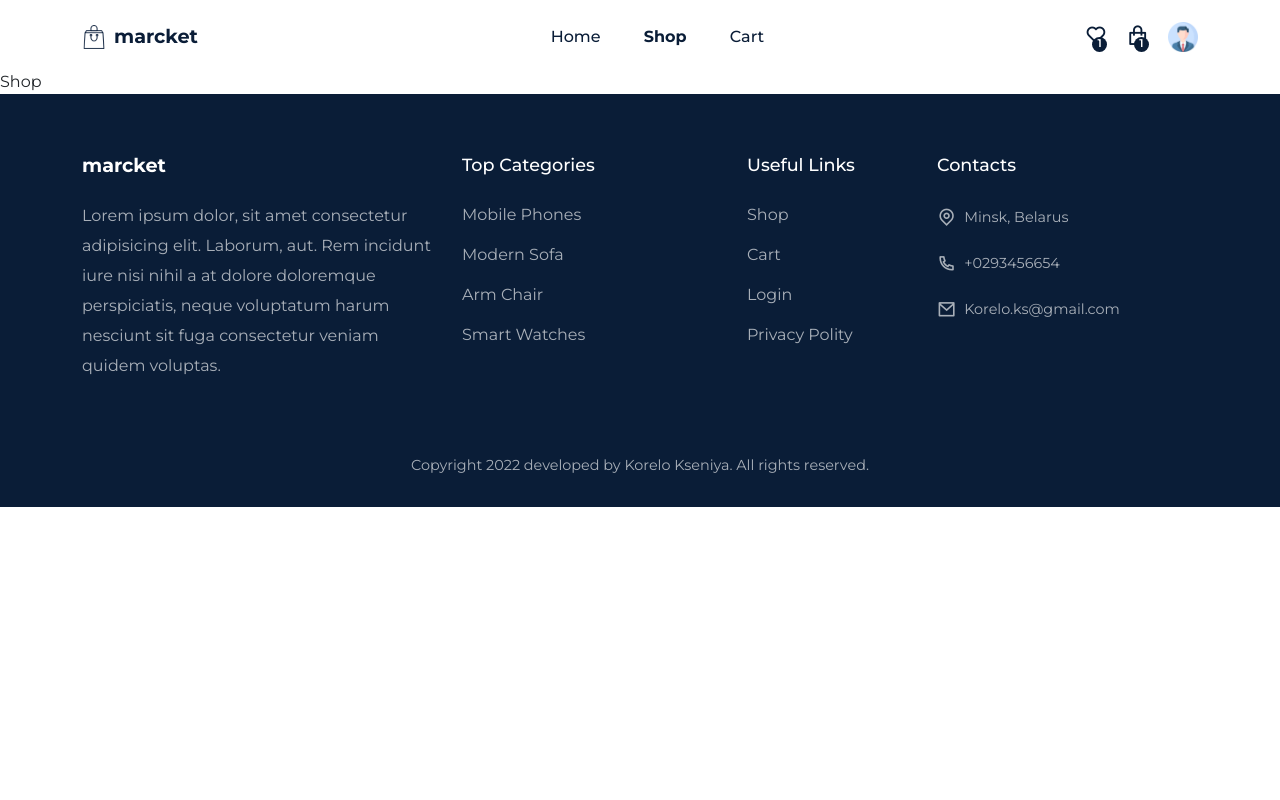
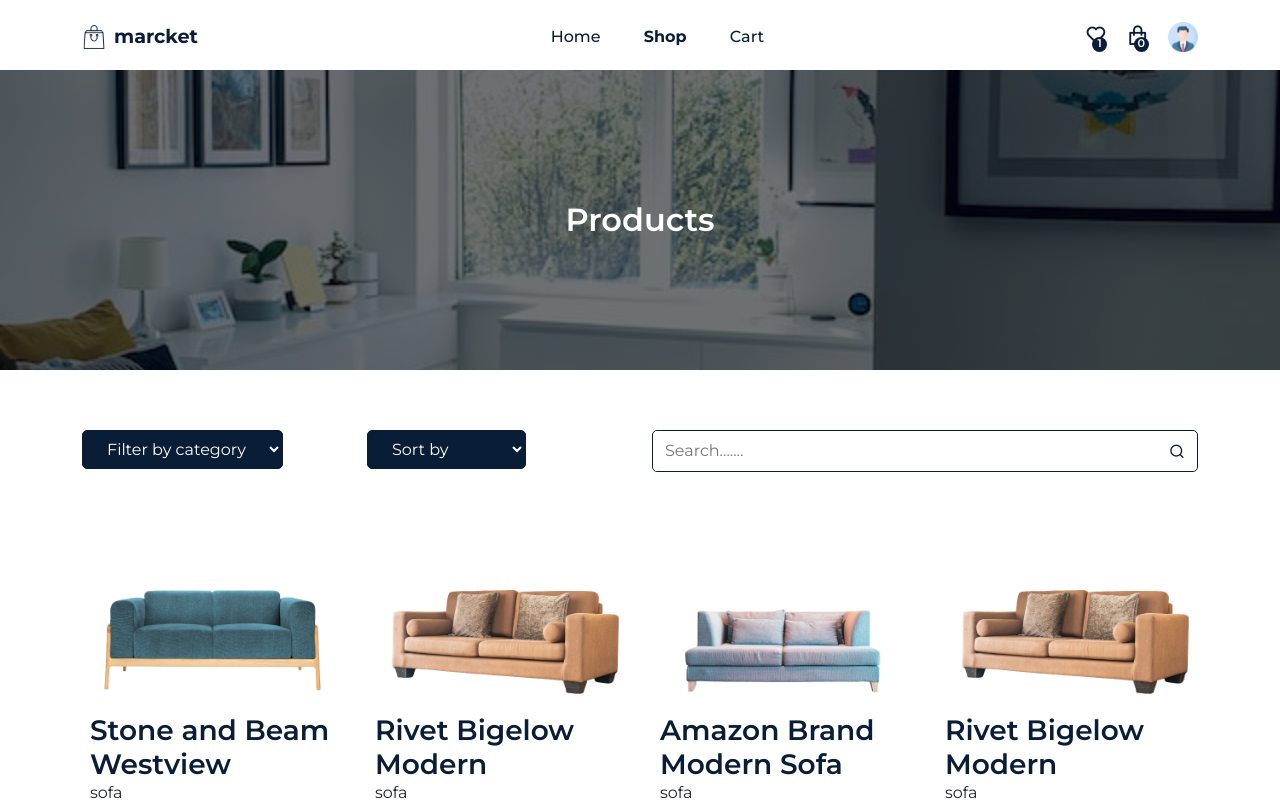
Before and after one commit to Ksushe4ka/Course-project2, a React (Create React App) app in the folder market/: page /shop in a window 1280 px wide. Shown: the top 800 px of the page. Built offline with nearby package versions, Linux system fonts and the light colour scheme.

Commit message:
change 14

```diff
--- a/market/src/components/Header/Header.jsx
+++ b/market/src/components/Header/Header.jsx
@@ -1,10 +1,15 @@
 import React, { useRef, useEffect } from "react";
+
+import { NavLink } from "react-router-dom";
 import "./header.css";
+
 import { motion } from "framer-motion";
-import { NavLink } from "react-router-dom";
-import { Container, Row } from "reactstrap";
+
 import logo from "../../assets/images/eco-logo.png";
 import userIcon from "../../assets/images/user-icon.png";
+
+import { Container, Row } from "reactstrap";
+import { useSelector } from "react-redux";
 
 const nav__links = [
   {
@@ -23,6 +28,7 @@
 
 const Header = () => {
   const headerRef = useRef(null);
+  const totalQuantity = useSelector((state) => state.cart.totalQuantity);
 
   const menuRef = useRef(null);
 
@@ -81,7 +87,7 @@
               </span>
               <span className="cart__icon">
                 <i class="ri-shopping-bag-line"></i>
-                <span className="badge">1</span>
+                <span className="badge">{totalQuantity}</span>
               </span>
               <span>
                 <motion.img whileTap={{ scale: 1.2 }} src={userIcon} alt="" />
--- /dev/null
+++ b/market/src/components/UI/CommonSection.jsx
@@ -0,0 +1,15 @@
+import React from "react";
+import { Container } from "reactstrap";
+import "../../styles/common-section.css";
+
+const CommonSection = ({ title }) => {
+  return (
+    <section className="common__section">
+      <Container className="text-center">
+        <h1>{title}</h1>
+      </Container>
+    </section>
+  );
+};
+
+export default CommonSection;
--- a/market/src/pages/BookDetails.jsx
+++ b/market/src/pages/BookDetails.jsx
@@ -1,7 +1,119 @@
-import React from "react";
+import React, { useState } from "react";
+import { Container, Row, Col } from "reactstrap";
+import { useParams } from "react-router-dom";
+import products from "./../assets/data/products";
+import Helmet from "./../components/Helmet/Helmet";
+import CommonSection from "./../components/UI/CommonSection";
+import "../styles/product-details.css";
+import { motion } from "framer-motion";
 
 const BookDetails = () => {
-  return <div>BookDetails</div>;
+  const [tab, setTab] = useState("desc");
+  const { id } = useParams();
+  const product = products.find((item) => item.id === id);
+
+  const {
+    imgUrl,
+    productName,
+    price,
+    avgRating,
+    reviews,
+    description,
+    shortDesc,
+  } = product;
+
+  return (
+    <Helmet title={productName}>
+      <CommonSection title={productName} />
+      <section className="pt-0">
+        <Container>
+          <Row>
+            <Col lg="6">
+              <img src={imgUrl} alt="" />
+            </Col>
+
+            <Col lg="6">
+              <div className="product__details">
+                <h2>{productName}</h2>
+                <div className="product__rating d-flex align-items-center gap-5 mb-3">
+                  <div>
+                    <span>
+                      <i class="ri-star-s-fill"></i>
+                    </span>
+                    <span>
+                      <i class="ri-star-s-fill"></i>
+                    </span>
+                    <span>
+                      <i class="ri-star-s-fill"></i>
+                    </span>
+                    <span>
+                      <i class="ri-star-s-fill"></i>
+                    </span>
+                    <span>
+                      <i class="ri-star-half-s-line"></i>
+                    </span>
+                  </div>
+
+                  <p>
+                    ( <span>{avgRating}</span> ratings)
+                  </p>
+                </div>
+
+                <span className="product__price">${price}</span>
+                <p className="mt-3">{shortDesc}</p>
+
+                <motion.button whileTap={{ scale: 1.2 }} className="buy__btn">
+                  Add to cart
+                </motion.button>
+              </div>
+            </Col>
+          </Row>
+        </Container>
+      </section>
+
+      <section>
+        <Container>
+          <Row>
+            <Col lg="12">
+              <div className="tab__wrapper d-flex align-items-center gap-5">
+                <h6
+                  className={`${tab === "desc" ? "active__tab" : " "}`}
+                  onClick={() => setTab("desc")}
+                >
+                  Description
+                </h6>
+                <h6
+                  className={`${tab === "rev" ? "active__tab" : " "}`}
+                  onClick={() => setTab("rev")}
+                >
+                  Reviews ({reviews.length})
+                </h6>
+              </div>
+
+              {tab === "desc" ? (
+                <div className="tab__content mt-5">
+                  <p>{description}</p>
+                </div>
+              ) : (
+                <div className="product__review mt-5">
+                  <div className="review__wrapper">
+                    <ul>
+                      {reviews?.map((item, index) => (
+                        <li kew={index}>
+                          <span>{item.rating} (rating)</span>
+                          <p>{item.text}</p>
+                        </li>
+                      ))}
+                    </ul>
+                  </div>
+                </div>
+              )}
+            </Col>
+          </Row>
+        </Container>
+      </section>
+    </Helmet>
+  );
 };
 
 export default BookDetails;
--- a/market/src/pages/Shop.jsx
+++ b/market/src/pages/Shop.jsx
@@ -1,11 +1,121 @@
-import React from 'react'
+import React, { useState } from "react";
+
+import CommonSection from "../components/UI/CommonSection";
+import Helmet from "./../components/Helmet/Helmet";
+import { Container, Row, Col } from "reactstrap";
+
+import "../styles/shop.css";
+
+import products from "./../assets/data/products";
+import ProductsList from "./../components/UI/ProductsList";
 
 const Shop = () => {
+  const [productsData, setProductsData] = useState(products);
+
+  const handleFilter = (e) => {
+    const filterValue = e.target.value;
+    if (filterValue === "sofa") {
+      const filteredProducts = products.filter(
+        (item) => item.category === "sofa"
+      );
+      setProductsData(filteredProducts);
+    }
+
+    if (filterValue === "mobile") {
+      const filteredProducts = products.filter(
+        (item) => item.category === "mobile"
+      );
+      setProductsData(filteredProducts);
+    }
+
+    if (filterValue === "chair") {
+      const filteredProducts = products.filter(
+        (item) => item.category === "chair"
+      );
+      setProductsData(filteredProducts);
+    }
+
+    if (filterValue === "wireless") {
+      const filteredProducts = products.filter(
+        (item) => item.category === "wireless"
+      );
+      setProductsData(filteredProducts);
+    }
+
+    if (filterValue === "watch") {
+      const filteredProducts = products.filter(
+        (item) => item.category === "watch"
+      );
+      setProductsData(filteredProducts);
+    }
+  };
+
+  const handleSearch = (e) => {
+    const searchTerm = e.target.value;
+
+    const searchedProducts = products.filter((item) =>
+      item.productName.toLowerCase().includes(searchTerm.toLowerCase())
+    );
+
+    setProductsData(searchedProducts);
+  };
+
   return (
-    <div>
-        Shop
-    </div>
-  )
-}
+    <Helmet title="Shop">
+      <CommonSection title="Products" />
 
-export default Shop
+      <section>
+        <Container>
+          <Row>
+            <Col lg="3" md="3">
+              <div className="filter__widget">
+                <select onChange={handleFilter}>
+                  <option>Filter by category</option>
+                  <option value="sofa">Sofa</option>
+                  <option value="mobile">Mobile</option>
+                  <option value="chair">Chair</option>
+                  <option value="watch">Watch</option>
+                  <option value="wireless">Wireless</option>
+                </select>
+              </div>
+            </Col>
+            <Col lg="3" md="3">
+              <div className="filter__widget">
+                <select>
+                  <option>Sort by</option>
+                  <option value="ascending">Ascending</option>
+                  <option value="descending">Descending</option>
+                </select>
+              </div>
+            </Col>
+            <Col lg="6" md="6">
+              <div className="search__box">
+                <input
+                  type="text"
+                  placeholder="Search......."
+                  onChange={handleSearch}
+                />
+                <span>
+                  <i class="ri-search-line"></i>
+                </span>
+              </div>
+            </Col>
+          </Row>
+        </Container>
+      </section>
+      <section className="pt-0">
+        <Container>
+          <Row>
+            {productsData.length === 0 ? (
+              <h1 className="text-center fs-4">Not found!</h1>
+            ) : (
+              <ProductsList data={productsData} />
+            )}
+          </Row>
+        </Container>
+      </section>
+    </Helmet>
+  );
+};
+
+export default Shop;
--- /dev/null
+++ b/market/src/styles/common-section.css
@@ -0,0 +1,14 @@
+.common__section {
+  background: linear-gradient(rgba(0, 0, 0, 0.549), rgba(0, 0, 0, 0.549)),
+    url("../assets/images/bedroom.jpg") no-repeat center center;
+  background-size: cover;
+  height: 300px;
+  display: flex;
+  align-items: center;
+  justify-content: center;
+}
+
+.common__section h1 {
+  color: #fff;
+  font-weight: 600;
+}
--- /dev/null
+++ b/market/src/styles/product-details.css
@@ -0,0 +1,40 @@
+.product__details {
+  margin-top: 70px;
+}
+
+.product__details h2 {
+  font-size: 1.8rem;
+  margin-bottom: 10px;
+}
+
+.product__rating span i {
+  color: coral;
+}
+
+.product__rating p span {
+  color: coral;
+  font-weight: 500;
+}
+
+.product__price {
+  font-size: 1.3rem;
+  font-weight: 500;
+}
+
+.tab__wrapper {
+  color: var(--primary-color);
+  font-weight: 500;
+  font-size: 1rem;
+  cursor: pointer;
+}
+
+.active__tab {
+  font-weight: 600;
+}
+
+.tab__content p {
+  line-height: 30px;
+}
+
+.review__wrapper {
+}
--- /dev/null
+++ b/market/src/styles/shop.css
@@ -0,0 +1,39 @@
+.filter__widget select {
+  padding: 8px 20px;
+  border: 1px solid var(--primary-color);
+  cursor: pointer;
+  border-radius: 5px;
+  background: var(--primary-color);
+  color: #fff;
+}
+
+.filter__widget select:focus {
+  outline: none !important;
+}
+
+.filter__widget select option {
+  font-style: 0.9rem;
+}
+
+.search__box {
+  width: 100%;
+  display: flex;
+  align-items: center;
+  justify-content: space-between;
+  border: 1px solid var(--primary-color);
+  border-radius: 5px;
+  padding-right: 12px;
+  padding-left: 2px;
+  cursor: pointer;
+}
+
+.search__box input {
+  width: 100%;
+  border: none;
+  outline: none;
+  padding: 8px 10px;
+}
+
+.search__box span {
+  color: var(--primary-color);
+}
```
